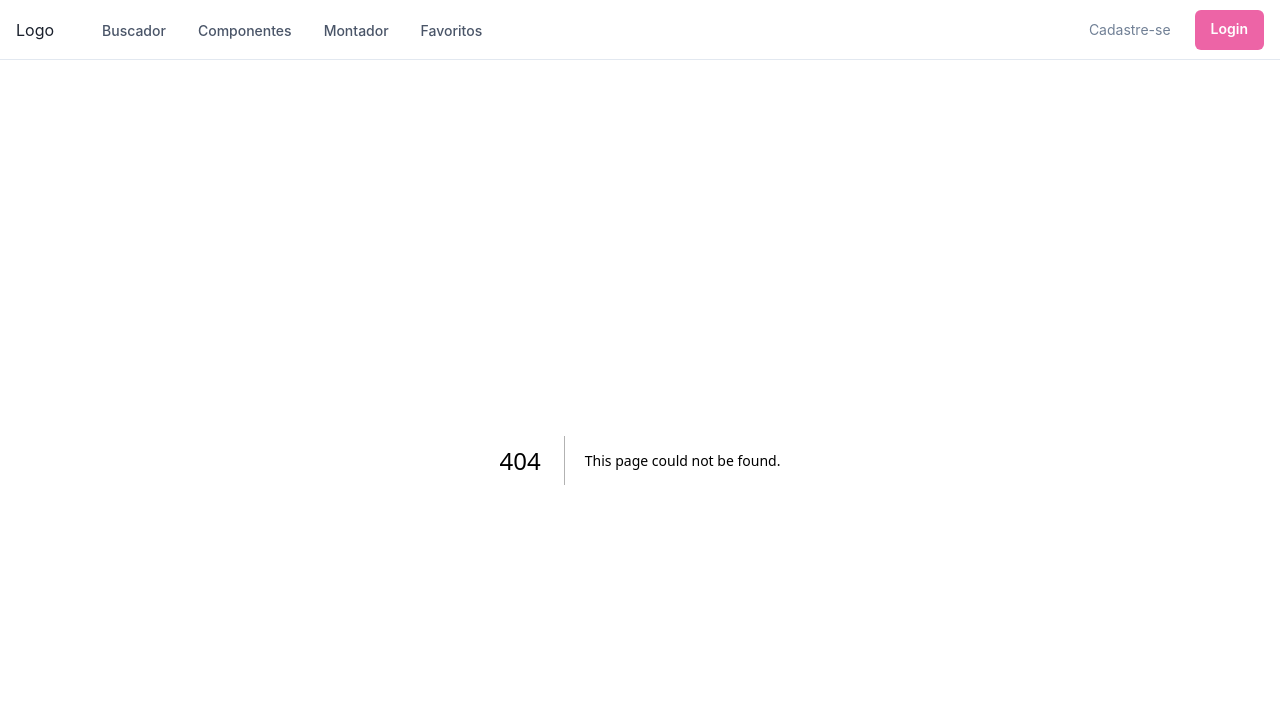
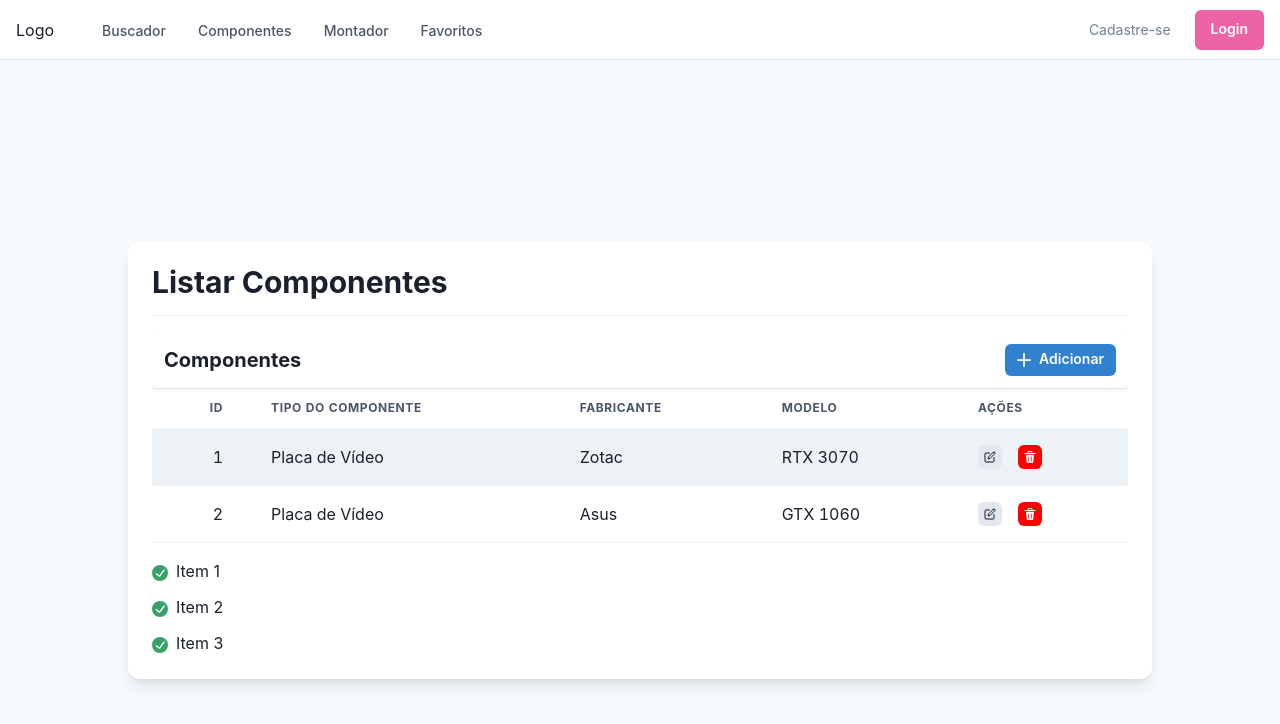
Before and after one commit to ES2-UFPI/WiseBuilder, a Next.js app in the folder src/entrypoints/web/wise-builder/: page /listar-componente in a window 1280 px wide. Before the commit this address had no page. Shown: the top 724 px of the page. Built offline with nearby package versions, Linux system fonts and the light colour scheme.

Commit message:
Definindo tela de listagem de componentes #33

```diff
--- /dev/null
+++ b/src/entrypoints/web/wise-builder/pages/listar-componente.tsx
@@ -0,0 +1,82 @@
+import { useState, useEffect } from 'react';
+import {
+    List,
+    ListItem,
+    ListIcon,
+    Flex,
+    Stack,
+    Heading,
+    useColorModeValue,
+    Divider,
+} from "@chakra-ui/react";
+import { AddIcon, CheckCircleIcon } from "@chakra-ui/icons";
+import Tabela from '../src/components/Tabela/tabela-listagem';
+
+/* async function getItems() {
+    const response = await fetch('https://sua-api.com/items');
+    const data = await response.json();
+    return data;
+  }
+
+function ItemList() {
+  const [items, setItems] = useState([]);
+
+   useEffect(() => {
+    async function fetchData() {
+      const data = await getItems();
+      setItems(data);
+    }
+    fetchData();
+  }, []); */
+
+const mockItems = [
+  {
+    id: 1,
+    name: 'Item 1'
+  },
+  {
+    id: 2,
+    name: 'Item 2'
+  },
+  {
+    id: 3,
+    name: 'Item 3'
+  }
+];
+
+function ItemList() {
+  const [items, setItems] = useState(mockItems);
+
+  return (
+    <Flex
+    minH={'100vh'}
+    align={'center'}
+    justify={'center'}
+    bg={useColorModeValue('gray.50', 'gray.800')}>
+    <Stack
+      spacing={4}
+      w={'full'}
+      maxW={'80%'}
+      bg={useColorModeValue('white', 'gray.700')}
+      rounded={'xl'}
+      boxShadow={'lg'}
+      p={6}
+      my={12}>
+      <Heading lineHeight={1.1} fontSize={{ base: '2xl', sm: '3xl' }}>
+        Listar Componentes
+      </Heading>
+      <Divider orientation='horizontal' />
+      <Tabela titulo="Componentes" link="/cadastrar-componente"/>
+        <List spacing={3}>
+            {items.map((item) => (
+                <ListItem key={item.id}>
+                    <ListIcon as={CheckCircleIcon} color="green.500" />
+                    {item.name}
+                </ListItem>
+                ))}
+            </List>
+            </Stack>
+  </Flex>
+)};
+
+export default ItemList;
--- /dev/null
+++ b/src/entrypoints/web/wise-builder/src/components/Botão/acoes.tsx
@@ -0,0 +1,29 @@
+import {
+    IconButton,
+    Button,
+    Stack,
+  } from '@chakra-ui/react';
+
+  import { DeleteIcon, EditIcon } from '@chakra-ui/icons';
+
+  export default function ServerSecondaryOptions() {
+    return (
+        <Stack direction='row' spacing={4}>
+            <IconButton
+                bg='gray.200'
+                color ='gray.900'
+                aria-label="Editar"
+                icon={<EditIcon />}
+                size="xs"
+                variant="solid"
+            />
+            <IconButton
+                bg='red'
+                color ='white'
+                aria-label="Deletar"
+                icon={<DeleteIcon />}
+                size="xs"
+                variant="solid"
+            />
+        </Stack>
+  )}
--- a/src/entrypoints/web/wise-builder/src/components/MenuNav/menuNav.tsx
+++ b/src/entrypoints/web/wise-builder/src/components/MenuNav/menuNav.tsx
@@ -261,7 +261,7 @@ import {
           {
             label: 'Listar Componentes',
             subLabel: 'Veja a lista de todos componentes cadastrados no Wise Builder.',
-            href: '/cadastrar-componente',
+            href: '/listar-componente',
           },
           {
             label: 'Cadastrar Componentes',
--- /dev/null
+++ b/src/entrypoints/web/wise-builder/src/components/Tabela/tabela-listagem.tsx
@@ -0,0 +1,62 @@
+import {
+    Table,
+    Thead,
+    Tbody,
+    Tfoot,
+    Tr,
+    Th,
+    Td,
+    TableContainer,
+    Button,
+    Stack,
+  } from '@chakra-ui/react';
+import { Card, Heading, CardBody } from '@chakra-ui/react';
+import { AddIcon } from "@chakra-ui/icons";
+import Acoes from '../Botão/acoes'
+import { TabelaProps } from '../../types/propsTable';
+import { useRouter } from "next/router";
+
+export default function tabela (props: TabelaProps) {
+    const router = useRouter();
+    function handleClick() {
+        router.push("/cadastrar-componente");
+    }
+    return(
+        <TableContainer>
+            <Card  size='sm'>
+                <CardBody>
+                    <Stack direction="row" align="center" justify="space-between">
+                        <Heading size={'md'}>{props.titulo}</Heading>
+                        <Button onClick={handleClick} size={'sm'} colorScheme='blue' aria-label='Adicionar Componente' leftIcon={<AddIcon />}>Adicionar</Button>
+                    </Stack>
+                </CardBody>
+            </Card>
+            <Table variant='striped' size='md'>
+            <Thead>
+                <Tr>
+                <Th isNumeric> ID </Th>
+                <Th>Tipo do Componente</Th>
+                <Th>Fabricante</Th>
+                <Th>Modelo</Th>
+                <Th>Ações</Th>
+                </Tr>
+            </Thead>
+            <Tbody>
+                <Tr>
+                <Td isNumeric>1</Td>
+                <Td>Placa de Vídeo</Td>
+                <Td>Zotac</Td>
+                <Td>RTX 3070</Td>
+                <Td><Acoes /></Td>
+                </Tr>
+                <Tr>
+                <Td isNumeric>2</Td>
+                <Td>Placa de Vídeo</Td>
+                <Td>Asus</Td>
+                <Td>GTX 1060</Td>
+                <Td><Acoes /></Td>
+                </Tr>
+            </Tbody>
+            </Table>
+        </TableContainer>);
+};
--- /dev/null
+++ b/src/entrypoints/web/wise-builder/src/types/propsTable.tsx
@@ -0,0 +1,4 @@
+export interface TabelaProps {
+    titulo: string,
+    link: string,
+};
```
Also changed, not shown: src/entrypoints/web/wise-builder/pages/cadastrar-componente.tsx (+7 -0 lines).
